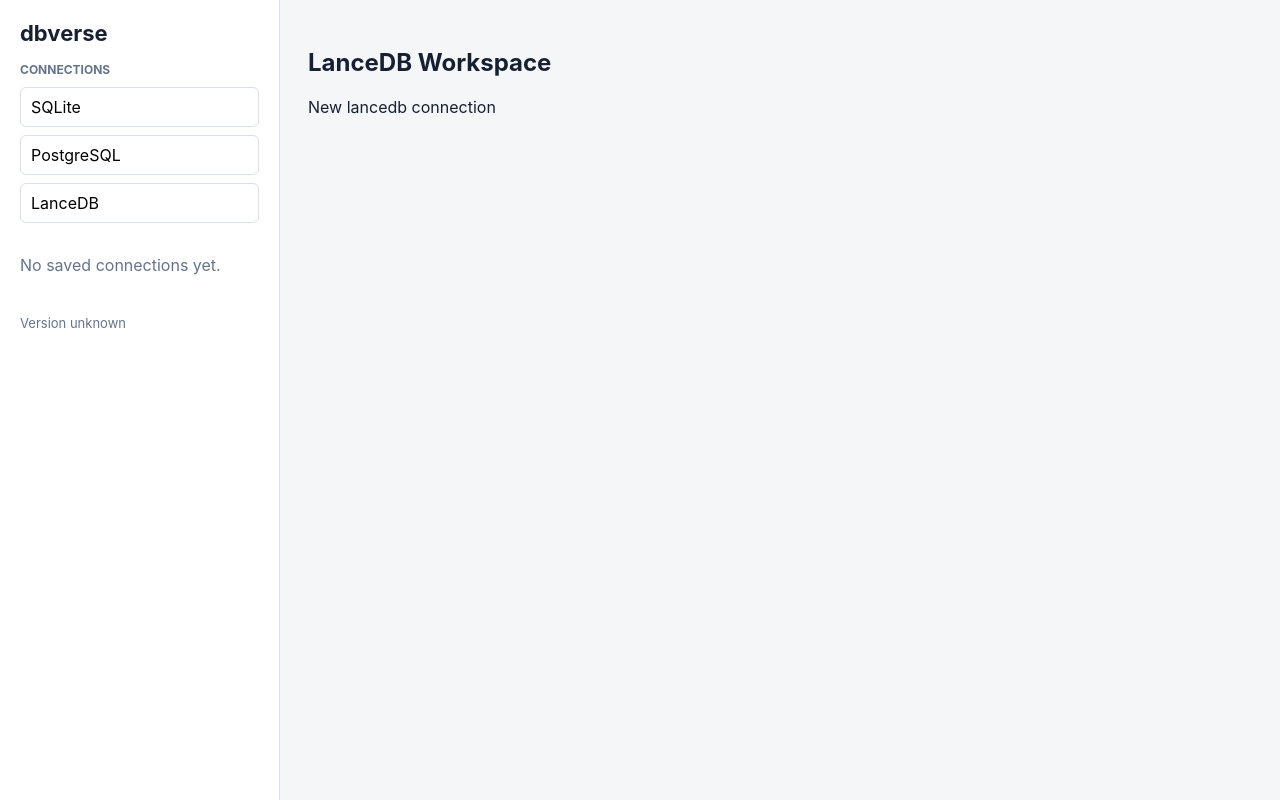
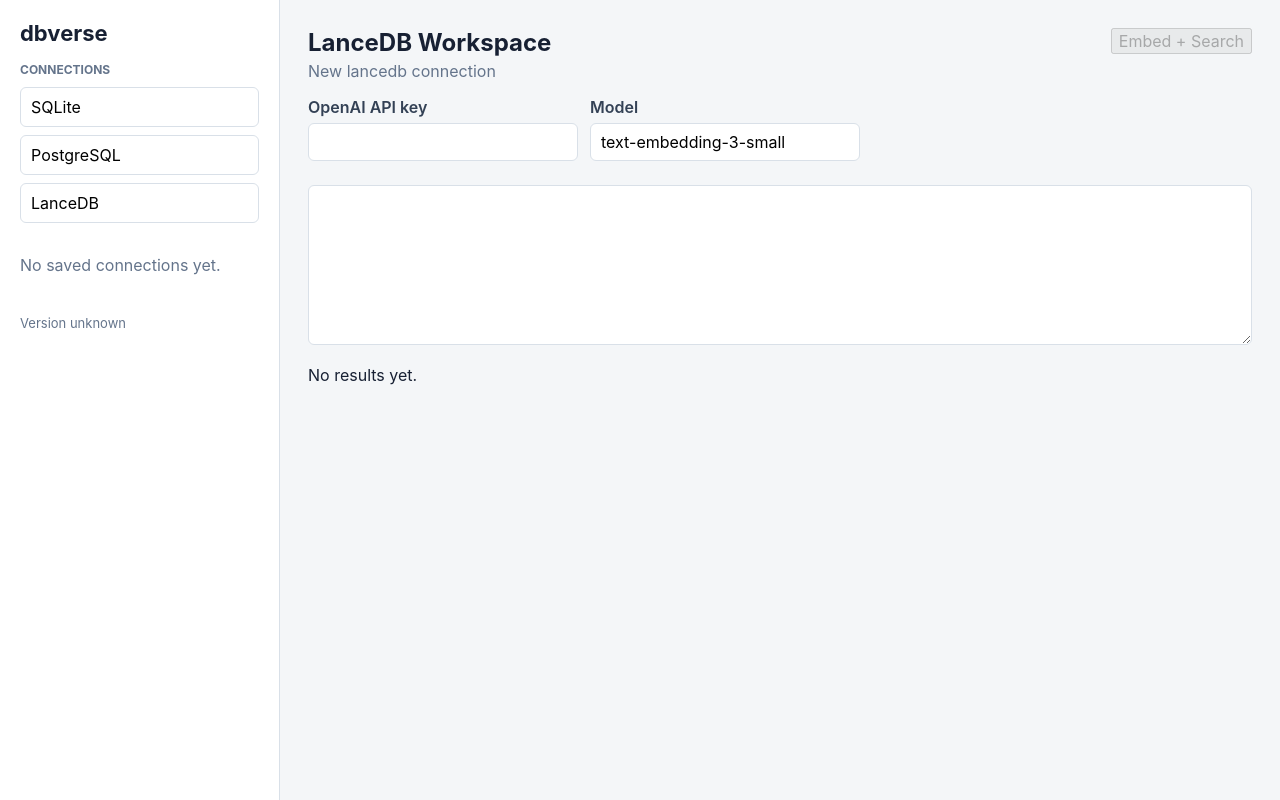
Before and after one commit to sirius-zuo/dbverse, a React (Vite) app: page / in a window 1280 px wide. Both pictures are taken after a click on the button "LanceDB". Built offline with nearby package versions, Linux system fonts and the light colour scheme.

Commit message:
feat: add lancedb embedding workspace

```diff
--- /dev/null
+++ b/src/api/embeddings.ts
@@ -0,0 +1,19 @@
+import { invoke } from "@tauri-apps/api/core";
+
+export interface EmbeddingResponse {
+  vector: number[];
+  model: string;
+  dimensions: number;
+}
+
+export function embedTextOpenAI(
+  apiKey: string,
+  model: string,
+  input: string
+): Promise<EmbeddingResponse> {
+  return invoke<EmbeddingResponse>("embed_text_openai", {
+    apiKey,
+    model,
+    input,
+  });
+}
--- a/src/components/WorkspaceRouter.tsx
+++ b/src/components/WorkspaceRouter.tsx
@@ -1,4 +1,5 @@
 import type { ConnectionProfile } from "../api/types";
+import { LanceDbWorkspace } from "../workspaces/lancedb/LanceDbWorkspace";
 import { PostgresWorkspace } from "../workspaces/postgres/PostgresWorkspace";
 import { SQLiteWorkspace } from "../workspaces/sqlite/SQLiteWorkspace";
 
@@ -24,10 +25,5 @@
     return <PostgresWorkspace profile={profile} />;
   }
 
-  return (
-    <section className="workspace">
-      <h2>LanceDB Workspace</h2>
-      <p>{profile.displayName}</p>
-    </section>
-  );
+  return <LanceDbWorkspace profile={profile} />;
 }
--- a/src/styles.css
+++ b/src/styles.css
@@ -210,3 +210,10 @@
   padding: 8px 10px;
   font-weight: 400;
 }
+
+.lancedb-controls {
+  display: flex;
+  flex-wrap: wrap;
+  gap: 12px;
+  margin-bottom: 12px;
+}
--- /dev/null
+++ b/src/workspaces/lancedb/LanceDbWorkspace.tsx
@@ -0,0 +1,99 @@
+import { useState } from "react";
+import type { ConnectionProfile, ResultSet } from "../../api/types";
+import { embedTextOpenAI } from "../../api/embeddings";
+import { ResultGrid } from "../../components/ResultGrid";
+
+interface LanceDbWorkspaceProps {
+  profile: ConnectionProfile;
+}
+
+function emptySearchResult(
+  vector: number[],
+  model: string
+): ResultSet {
+  return {
+    columns: [
+      { name: "model", valueType: "text", databaseType: null },
+      { name: "dimensions", valueType: "integer", databaseType: null },
+      { name: "preview", valueType: "vector", databaseType: null },
+    ],
+    rows: [
+      [
+        { type: "text", value: model },
+        { type: "integer", value: vector.length },
+        { type: "vector", value: vector.slice(0, 12) },
+      ],
+    ],
+    metadata: {
+      rowCount: 1,
+      elapsedMs: null,
+      operationId: null,
+      notice:
+        "Embedding generated. LanceDB nearest-neighbor search is added after connector wiring.",
+    },
+  };
+}
+
+export function LanceDbWorkspace({ profile }: LanceDbWorkspaceProps) {
+  const path =
+    profile.config.kind === "lancedb" ? profile.config.path : "";
+  const [apiKey, setApiKey] = useState("");
+  const [model, setModel] = useState("text-embedding-3-small");
+  const [query, setQuery] = useState("");
+  const [result, setResult] = useState<ResultSet | null>(null);
+  const [message, setMessage] = useState<string | null>(null);
+
+  async function runEmbeddingSearch() {
+    setMessage(null);
+    try {
+      const embedding = await embedTextOpenAI(apiKey, model, query);
+      setResult(emptySearchResult(embedding.vector, embedding.model));
+    } catch (error) {
+      setMessage(
+        error instanceof Error ? error.message : "Embedding search failed."
+      );
+    }
+  }
+
+  return (
+    <section className="workspace lancedb-workspace">
+      <header className="workspace-header">
+        <div>
+          <h2>LanceDB Workspace</h2>
+          <p>{path || profile.displayName}</p>
+        </div>
+        <button
+          onClick={runEmbeddingSearch}
+          disabled={!apiKey.trim() || !query.trim()}
+        >
+          Embed + Search
+        </button>
+      </header>
+      <div className="lancedb-controls">
+        <label className="field-label">
+          OpenAI API key
+          <input
+            type="password"
+            value={apiKey}
+            onChange={(event) => setApiKey(event.target.value)}
+          />
+        </label>
+        <label className="field-label">
+          Model
+          <input
+            value={model}
+            onChange={(event) => setModel(event.target.value)}
+          />
+        </label>
+      </div>
+      <textarea
+        className="query-editor"
+        value={query}
+        onChange={(event) => setQuery(event.target.value)}
+        aria-label="Natural language LanceDB search"
+      />
+      {message ? <div className="error-banner">{message}</div> : null}
+      <ResultGrid result={result} />
+    </section>
+  );
+}
```
